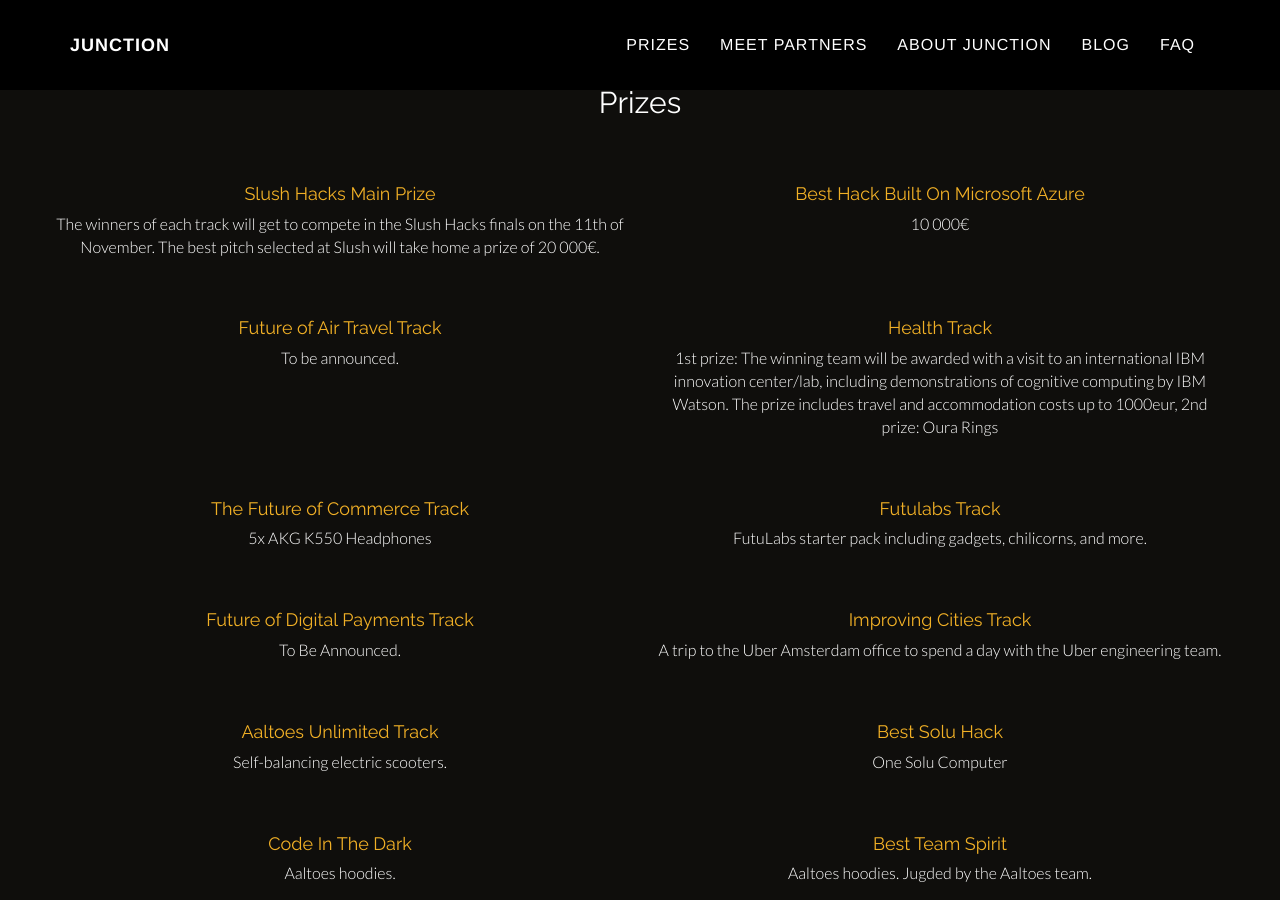
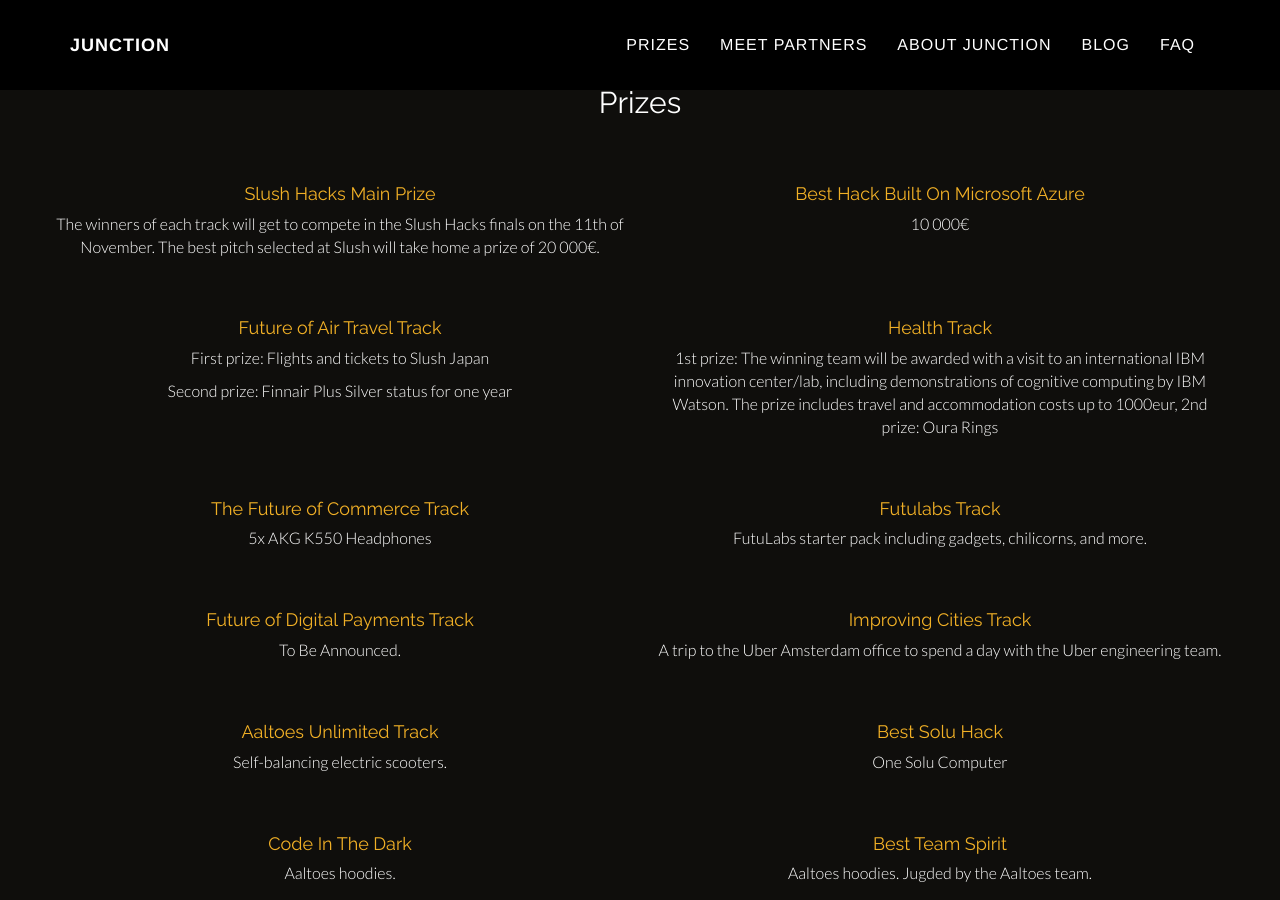
Before and after one commit to junctionasia/junctionasia.github.io, a Jekyll site: the page built from prizes.html, in a window 1280 px wide and 900 px high. Built offline with Jekyll 4.4.1, drawn with Linux system fonts in a browser that asks for light colours; nearby versions of some CDN libraries.

Commit message:
add air travel prize

```diff
--- a/prizes.html
+++ b/prizes.html
@@ -22,7 +22,8 @@
             <div class="row">
                 <div class="col-md-6 text-center">
                     <h4>Future of Air Travel Track</h4>
-                    <p>To be announced.</p>
+                    <p>First prize: Flights and tickets to Slush Japan</p>
+                    <p>Second prize: Finnair Plus Silver status for one year</p>
                 </div>
                 <div class="col-md-6 text-center">
                     <h4>Health Track</h4>
```
